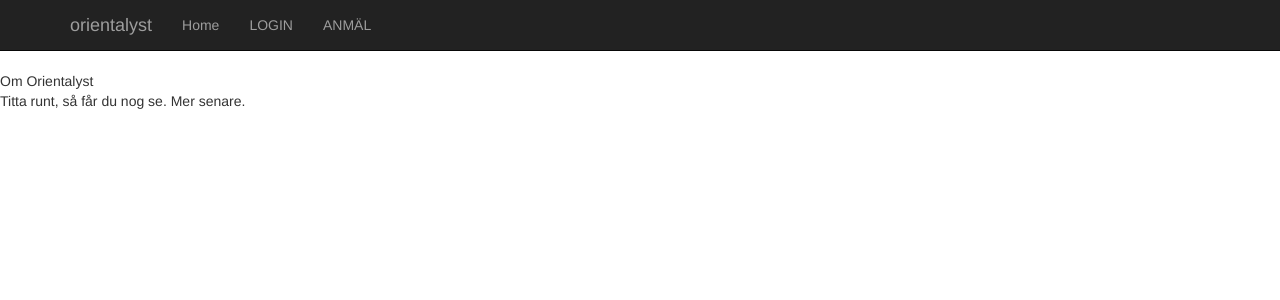
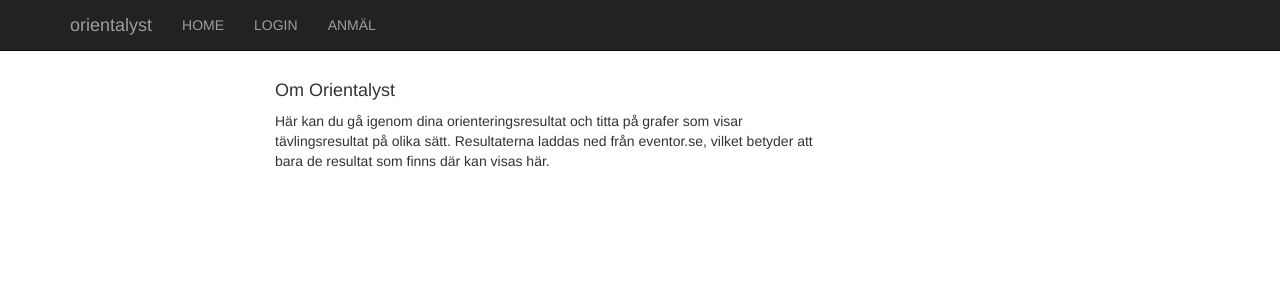
Before and after one commit to glormph/orientalyst, a Django app: template templates/graphs/about.html in a window 1280 px wide. Shown: the top 300 px of the page. Run offline with Django 3.2, Linux system fonts and the light colour scheme; the template is opened without the code that fills it, so the values that code supplies are empty; parts of the project's set-up code (start-up, migrations or seed data) failed here and were passed over; some libraries are stand-ins or nearby versions.

Commit message:
Fixed other templates too. Must remove some boilerplate before itnroducing new features

```diff
--- a/templates/graphs/about.html
+++ b/templates/graphs/about.html
@@ -2,26 +2,32 @@
 
 
 {% block content %}
+    <div class="container">
+      <!-- Example row of columns -->
+      <div class="col-lg-2">
+        {% if user.is_loggedin %}
+        <h4>Senaste tävlingar</h4>
+        {% if not racelist %}
+        <p>Inga tävlingar hittade!</p>
+        {% endif %}
+        {% for race in racelist %}
+            <p><a href="/race/{{ race.cr_id }}">{{ race.name }}</a></p>
+        {% endfor %}
+        {% endif %}
+      </div>
+        <div class="col-lg-6">
+          <h4>Om Orientalyst</h4>
+<p>Här kan du gå igenom dina orienteringsresultat och titta på grafer som visar
+tävlingsresultat på olika sätt. Resultaterna laddas ned från eventor.se, vilket
+betyder att bara de resultat som finns där kan visas här.
+</p>
 
-<div id="content">
-<div id="sidemenu" class="column">
+       </div>
+        <div class="col-lg-2">
+        </div>
+    </div>
 
 </div>
 
 
-<div id="centergraphs">
-
-<div id="welcome">
-
-<div id="resultstitle">
-Om Orientalyst
-</div>
-<div id="resultscontent">
-Titta runt, så får du nog se.
-
-Mer senare.
-</div>
-</div>
-</div>
-</div>
 {% endblock content %}
--- a/templates/graphs/base.html
+++ b/templates/graphs/base.html
@@ -28,20 +28,18 @@
           <a class="navbar-brand" href="#">orientalyst</a>
         </div>
         <div class="collapse navbar-collapse">
+          <ul class="nav navbar-nav">
         {% if not user.is_loggedin %}
-          <ul class="nav navbar-nav">
-            <li><a href="/">Home</a></li>
+            <li><a href="/">HOME</a></li>
             <li><a href="/accounts/login/">LOGIN</a></li>
-            <li> <a href="/accounts/signup/">ANMÄL</a></li>
+            <li><a href="/accounts/signup/">ANMÄL</a></li>
         {% else %}
 
-        <div id="loggedintext">
-        Logged in as {{ user.alias }}
-        </div>
 
         <li><a href="/races">DINA TÄVLINGAR</a></li>
         <li><a href="/about">OM ORIENTALYST</a></li>
         <li><a href="/accounts/logout">LOGOUT</a></li>
+        Logged in as {{ user.alias }}
         {% endif %}
           </ul>
         </div><!--/.nav-collapse -->
--- a/templates/graphs/home.html
+++ b/templates/graphs/home.html
@@ -13,7 +13,7 @@
         <p>Inga tävlingar hittade!</p>
         {% endif %}
         {% for race in racelist %}
-            <a href="/race/{{ race.cr_id }}">{{ race.name }}</a> <br>
+            <p><a href="/race/{{ race.cr_id }}">{{ race.name }}</a></p>
         {% endfor %}
         {% endif %}
       </div>
```
